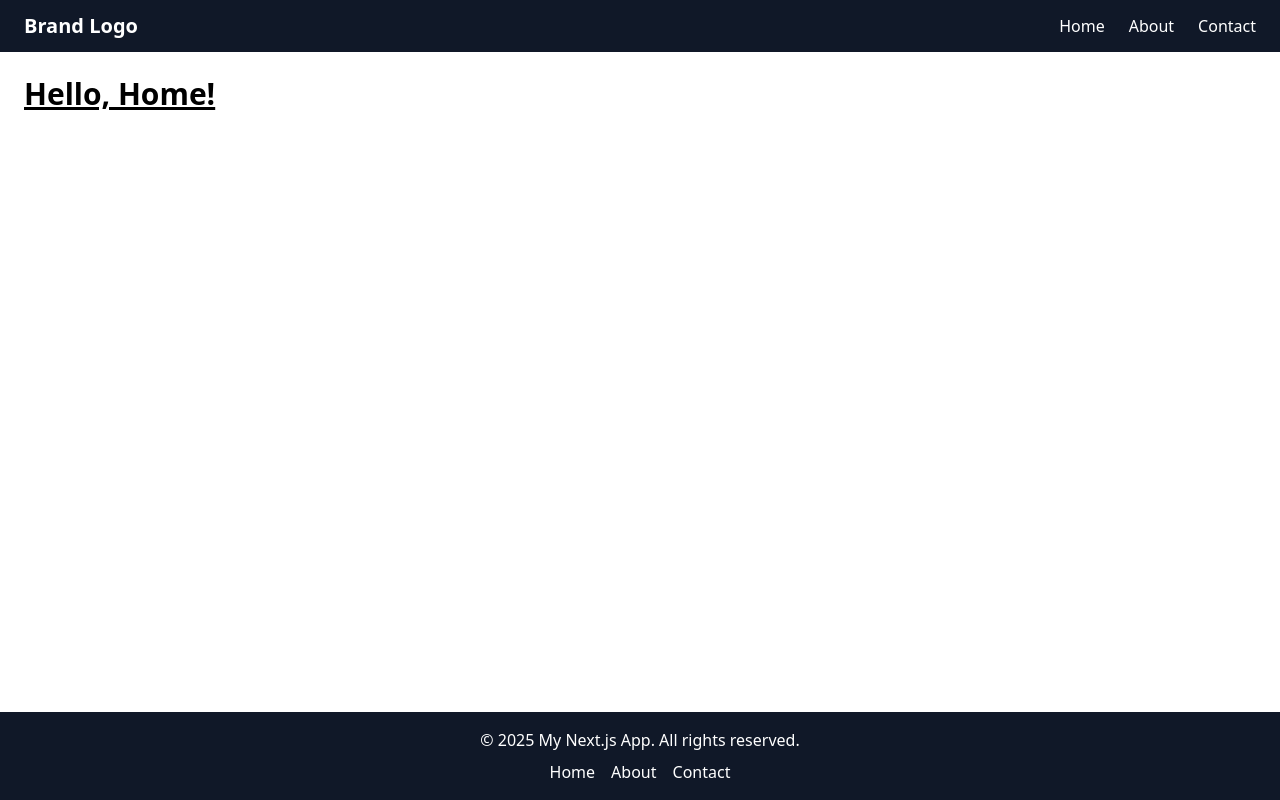
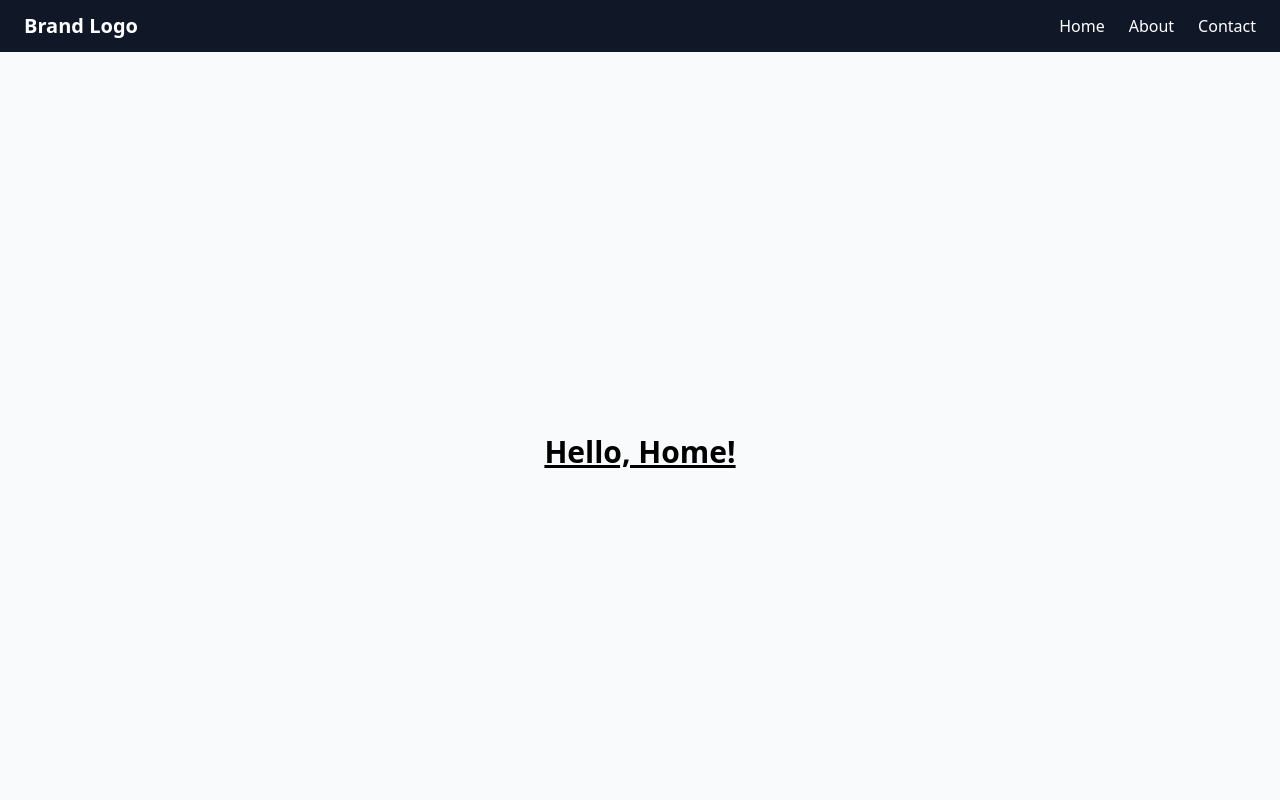
Before and after one commit to yanas-logs/litebase, a Next.js app in the folder nextjs/: page / in a window 1280 px wide. Shown: the top 800 px of the page. Built offline with nearby package versions, Linux system fonts and the light colour scheme.

Commit message:
fix(layout): use flex grow instead of min-h-screen for balanced layout height

```diff
--- a/nextjs/src/app/layout.tsx
+++ b/nextjs/src/app/layout.tsx
@@ -16,7 +16,7 @@ export default function RootLayout({
     <html lang="en">
       <body className="flex flex-col min-h-screen">
         <Navbar />
-        <main className="flex grow p-6">{children}</main>
+        <main className="flex items-center justify-center min-h-screen p-6 bg-gray-50">{children}</main>
         <Footer />
       </body>
     </html>
```
